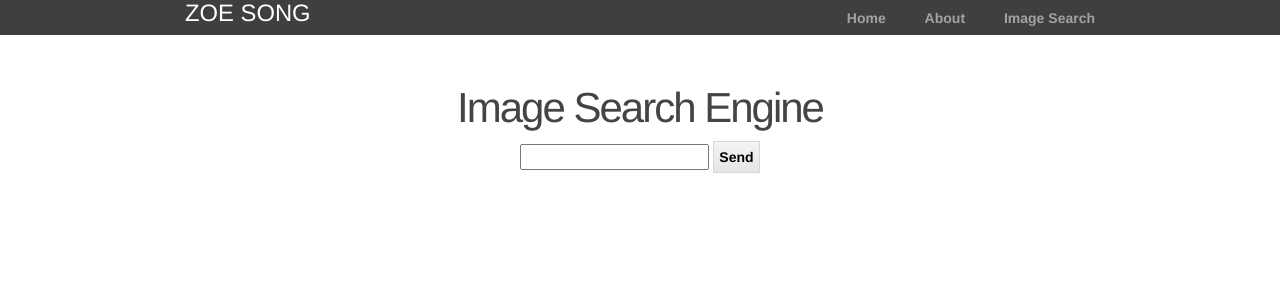
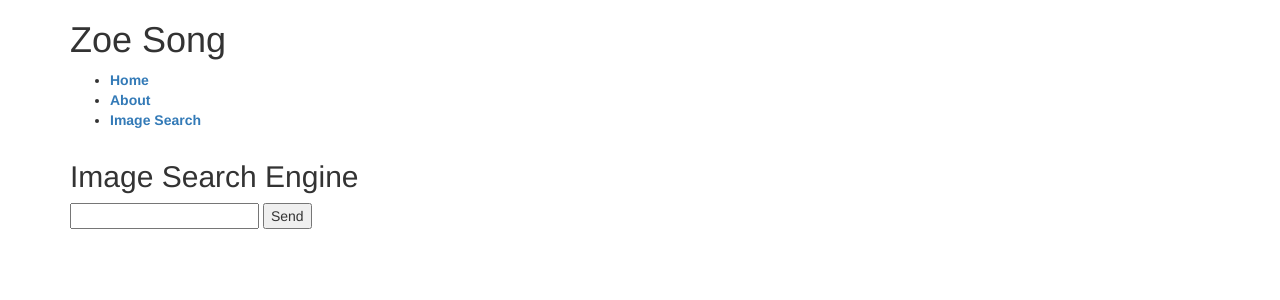
Before and after one commit to julytn/image-search-engine, a Flask app: page /search in a window 1280 px wide. Shown: the top 300 px of the page. Run offline with Flask 2, Linux system fonts and the light colour scheme; some libraries are stand-ins or nearby versions.

Commit message:
Remove ugly css

```diff
--- a/static/css/main.css
+++ b/static/css/main.css
@@ -1,154 +1,5 @@
-body {
-  margin: 0;
-  padding: 0;
-  font-family: "Helvetica Neue", Helvetica, Arial, sans-serif;
-  color: #444;
-}
-
-/*
- * Create dark grey header with a white logo
- */
-
-header {
-  background-color: #2B2B2B;
-  height: 35px;
-  width: 100%;
-  opacity: .9;
-  margin-bottom: 10px;
-}
-
-header h1.logo {
-  margin: 0;
-  font-size: 1.7em;
-  color: #fff;
-  text-transform: uppercase;
-  float: left;
-}
-
-header h1.logo:hover {
-  color: #fff;
-  text-decoration: none;
-}
-
-/*
- * Center the body content
- */
-
-.container {
-  width: 940px;
-  margin: 0 auto;
-}
-
-div.jumbo {
-  padding: 10px 0 30px 0;
-  background-color: #eeeeee;
-  -webkit-border-radius: 6px;
-     -moz-border-radius: 6px;
-          border-radius: 6px;
-}
-
-h2 {
-  font-size: 3em;
-  margin-top: 40px;
-  text-align: center;
-  letter-spacing: -2px;
-}
-
-h3 {
-  font-size: 1.7em;
-  font-weight: 100;
-  margin-top: 30px;
-  text-align: center;
-  letter-spacing: -1px;
-  color: #999;
-}
-
-/*
- * Display navigation links inline
- */
-
-.menu {
-  float: right;
-  margin-top: 8px;
-}
-
-.menu li {
-  display: inline;
-}
-
-.menu li + li {
-  margin-left: 35px;
-}
-
-.menu li a {
-  color: #999;
-  text-decoration: none;
-}
-
-/* Contact form */
-form label {
-  font-size: 1.2em;
-  font-weight: bold;
-  display: block;
-  padding: 10px 0;
-}
-
-form input#name,
-form input#email,
-form input#subject {
-  width: 400px;
-  background-color: #fafafa;
-  -webkit-border-radius: 3px;
-     -moz-border-radius: 3px;
-          border-radius: 3px;
-  border: 1px solid #cccccc;
-  padding: 5px;
-  font-size: 1.1em;
-}
-
-form textarea#message {
-  width: 500px;
-  height: 100px;
-  background-color: #fafafa;
-  -webkit-border-radius: 3px;
-     -moz-border-radius: 3px;
-          border-radius: 3px;
-  border: 1px solid #cccccc;
-  margin-bottom: 10px;
-  padding: 5px;
-  font-size: 1.1em;
-}
-
-form input#submit {
-  border:1px solid #d8d8d8;
-  padding: 5px;
-  font-weight:bold;
-  text-align: center;
-  color: #000000;
-  background-color: #f4f4f4;
-  background-image: -webkit-gradient(linear, left top, left bottom, color-stop(0%, #f4f4f4), color-stop(100%, #e5e5e5));
-  background-image: -webkit-linear-gradient(top, #f4f4f4, #e5e5e5);
-  background-image: -moz-linear-gradient(top, #f4f4f4, #e5e5e5);
-  background-image: -ms-linear-gradient(top, #f4f4f4, #e5e5e5);
-  background-image: -o-linear-gradient(top, #f4f4f4, #e5e5e5);
-  background-image: linear-gradient(top, #f4f4f4, #e5e5e5);filter:progid:DXImageTransform.Microsoft.gradient(GradientType=0,startColorstr=#f4f4f4, endColorstr=#e5e5e5);
-}
-
-form input#submit:hover{
-  cursor: pointer;
-  border:1px solid #c1c1c1;
-  background-color: #dbdbdb;
-  background-image: -webkit-gradient(linear, left top, left bottom, color-stop(0%,#dbdbdb), color-stop(100%, #cccccc));
-  background-image: -webkit-linear-gradient(top, #dbdbdb, #cccccc);
-  background-image: -moz-linear-gradient(top, #dbdbdb, #cccccc);
-  background-image: -ms-linear-gradient(top, #dbdbdb, #cccccc);
-  background-image: -o-linear-gradient(top, #dbdbdb, #cccccc);
-  background-image: linear-gradient(top, #dbdbdb, #cccccc);filter:progid:DXImageTransform.Microsoft.gradient(GradientType=0,startColorstr=#dbdbdb, endColorstr=#cccccc);
-}
-
 /* Message flashing */
 .flash {
-  margin:0 auto;
   text-align: center;
   background-color: #FBB0B0;
   padding: 5px;
--- a/templates/about.html
+++ b/templates/about.html
@@ -2,5 +2,5 @@
 
 {% block content %}
   <h2>About</h2>
-  <p style="text-align: center;">Hi there! Thanks for visiting :)</p>
+  <p>Hi there! Thanks for visiting :)</p>
 {% endblock %}
--- a/templates/search.html
+++ b/templates/search.html
@@ -1,7 +1,7 @@
 {% extends "layout.html" %}
 
 {% block content %}
-   <h2 style="text-align: center;">Image Search Engine</h2>
+   <h2>Image Search Engine</h2>
 
       {% if not success %}
          {% for message in get_flashed_messages() %}
@@ -12,7 +12,7 @@
 
                   {{ form.hidden_tag() }}
 
-                  <div style="text-align: center;">
+                  <div>
                      {{ form.query }}
 
                      {{ form.submit }}
@@ -21,11 +21,11 @@
          </form>
 
       {% if success %}
-         <h4 style="text-align: center;">Here are the 10 most probable images for "{{ form.query.data }}".</h4>
+         <h4>Here are the {{ images|length }} most probable images for "{{ form.query.data }}".</h4>
          <div class="row">
          {% for img in images %}
-            <div class="col-md-5" style="text-align: center;">
-               <div class="thumbnail" style="text-align: center;">
+            <div class="col-md-5">
+               <div class="thumbnail">
                   <a href="{{ img }}">
                   <img src="{{ img }}">
                   </a>
```
Also changed, not shown: clarifai_tag.py (+12 -12 lines).
